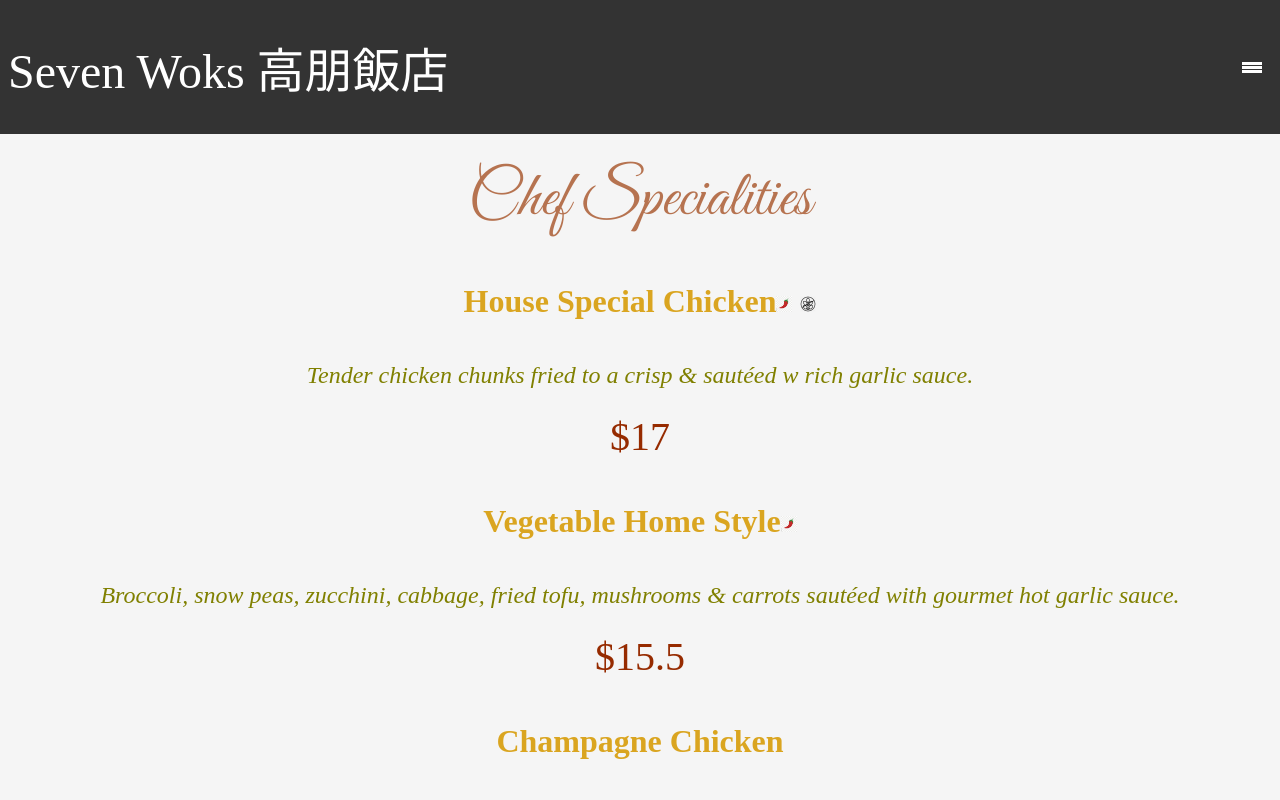
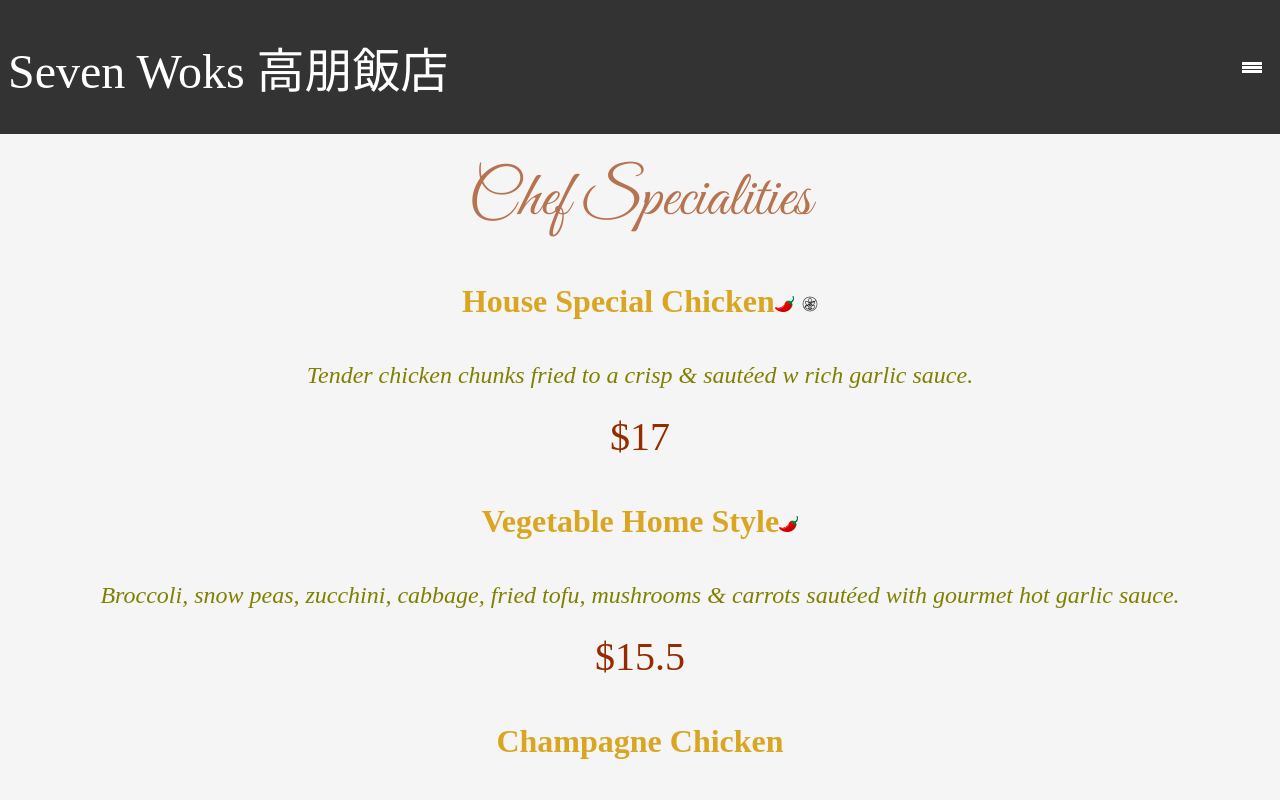
Before and after one commit to shino022/project_enid, a React (Vite) app in the folder client/: page / in a window 1280 px wide. Shown: the top 800 px of the page. Built offline with nearby package versions, Linux system fonts and the light colour scheme; a web font is replaced by a local one.

Commit message:
Fixed spice logo

```diff
--- a/client/src/components/Content.jsx
+++ b/client/src/components/Content.jsx
@@ -9,7 +9,7 @@
 import { vegetables } from '../jsFiles/vegetables';
 import { thaiSpecials } from '../jsFiles/thaiSpecials';
 import { luncheonSpecial } from '../jsFiles/luncheonSpecial';
-import spiceLogo from '../assets/icons/image.png';
+import spiceLogo from '../assets/icons/spice.png';
 import glutenFreeLogo from '../assets/icons/glutenfree_2.png';
 
 function Content(){
--- a/client/src/styles/Content.css
+++ b/client/src/styles/Content.css
@@ -120,7 +120,7 @@
 
 .spicy_logo {
     height: 1rem;
-    width: 1rem;
+    width: 1.2rem;
 }
 
 .gluten_free_logo {
```
Also changed, not shown: client/src/assets/icons/spice.png (added).
